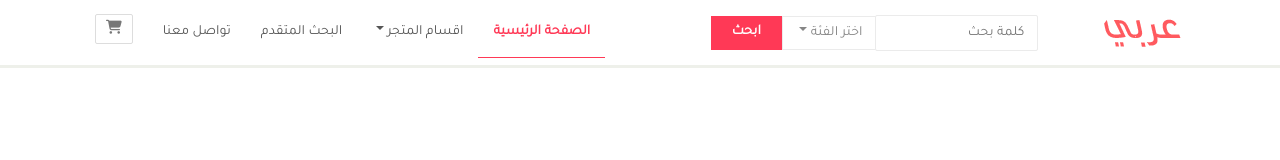
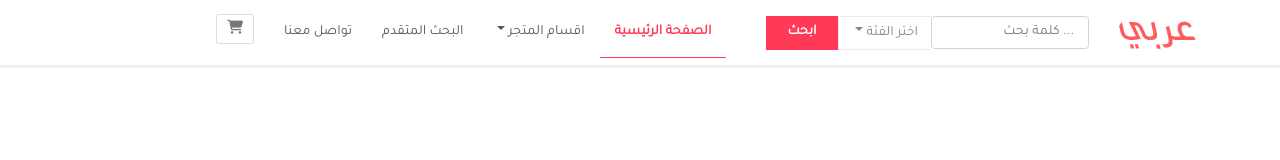
Before and after one commit to DevAspirant/ecommerace, a website: page src/index.html in a window 1280 px wide. Drawn offline with nearby package versions, Linux system fonts and the light colour scheme.

Commit message:
finish the navigation bar

```diff
--- a/src/css/style.css
+++ b/src/css/style.css
@@ -14,6 +14,15 @@
     padding-bottom: 15px;;
 }
 
+.custom-navbar .container {
+    padding: 0;
+}
+
+.custom-navbar .container .navbar-brand {
+    margin-left: 30px;
+    margin-top: 4px;
+}
+
 .categories .nav-link {
     padding: 6px 13px 6px;
     border-right: 0;
@@ -28,6 +37,11 @@
     font-size: 14px;
     padding: 7px 13px;
     transition: all .3s ease;
+}
+
+.custom-navbar .custom-form-control:focus {
+    border-color: #C2101E;
+    box-shadow: 0 0 2px o #C2101E;
 }
 
 .custom-btn:hover {
--- a/src/index.html
+++ b/src/index.html
@@ -18,7 +18,7 @@
                     </a><!-- END of navbar-brand -->
                 </div><!-- End of navbar header -->
                 <form class="form-inline ">
-                    <input class="from-control custom-form-control" type="search" placeholder="كلمة بحث">
+                    <input class="form-control custom-form-control" type="search" placeholder=" ... كلمة بحث">
                     <div class="dropdown categories">
                         <a class="nav-link dropdown-toggle custom-btn" href="#" id="navbarDropdown" role="button" data-toggle="dropdown" aria-expanded="false">
                             اختر الفئة
@@ -49,7 +49,7 @@
                     </div><!-- END of drop down -->
                     <button class="btn custom-btn-primary" type="submit"> ابحث</button>
                 </form><!-- END of form -->
-                <ul class="navbar-nav">
+                <ul class="navbar-nav ml-auto">
                     <li class="nav-item active">
                     <a class="nav-link" href="#"> الصفحة الرئيسية </a>
                     </li><!-- END OF nav-item 1 -->
```
Also changed, not shown: build/css/style.css, build/index.html.
